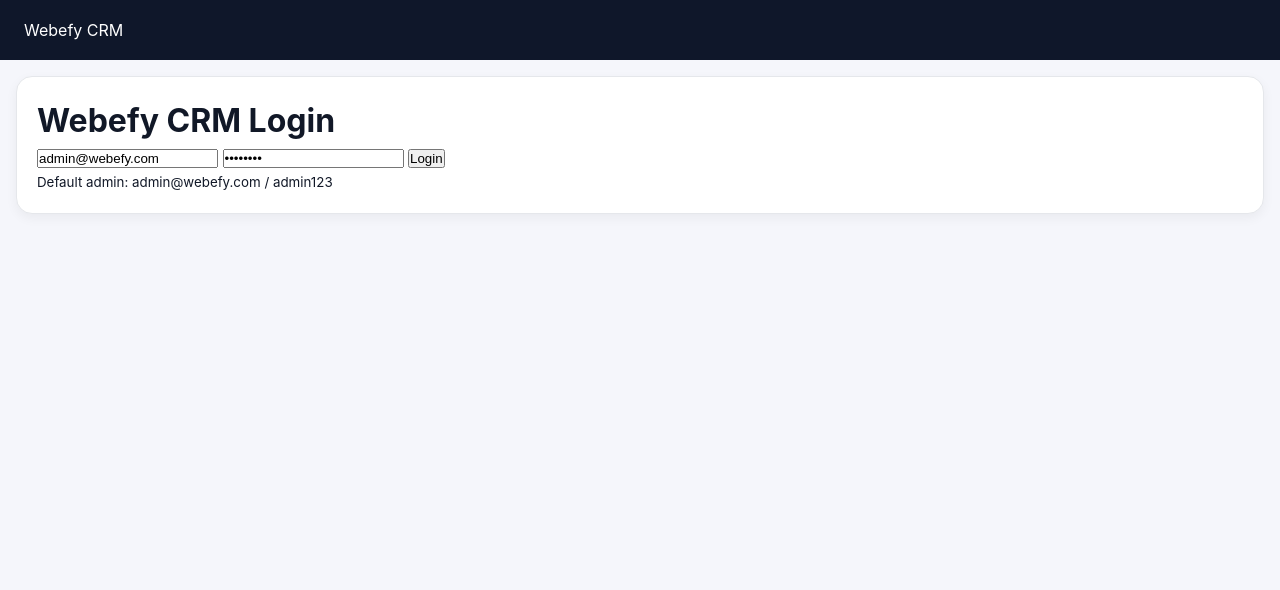
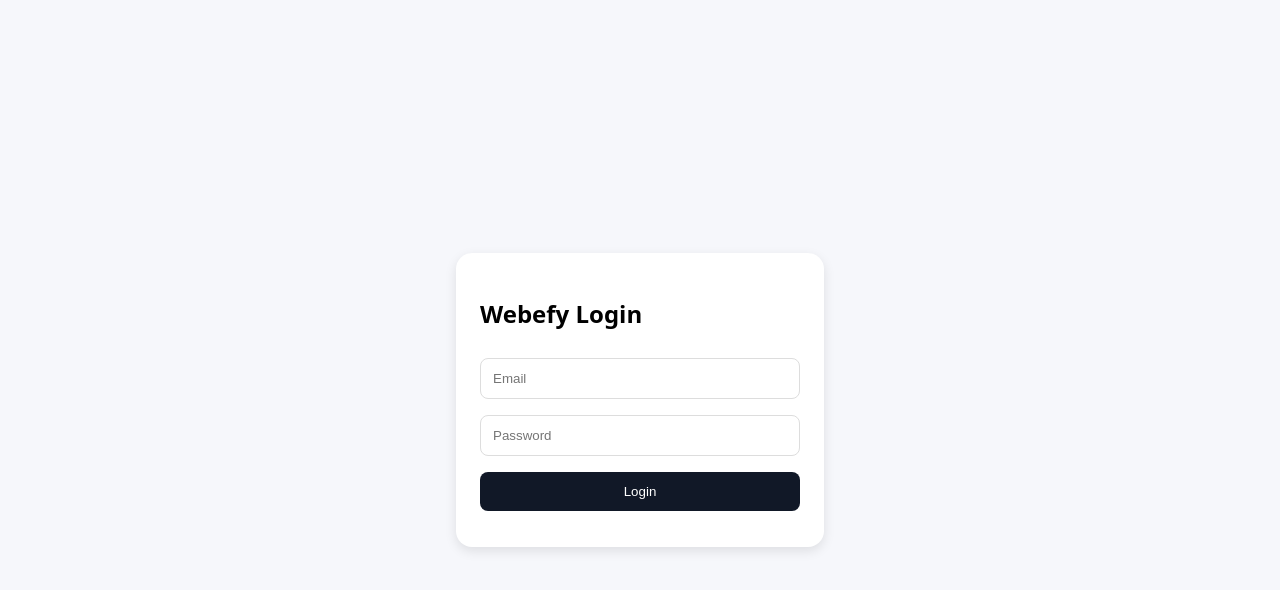
Before and after one commit to webefy2007/webefy.caller, a website: page public/index.html in a window 1280 px wide. Drawn offline with Linux system fonts and the light colour scheme.

Commit message:
Update index.html

```diff
--- a/public/index.html
+++ b/public/index.html
@@ -1,16 +1,16 @@
-<!DOCTYPE html>
-<html><head><meta charset="UTF-8"><meta name="viewport" content="width=device-width, initial-scale=1.0"><title>Webefy CRM</title><link rel="stylesheet" href="/style.css"></head>
-<body>
-<div class="topbar">Webefy CRM</div>
-<div class="container">
-  <div class="card">
-    <h1>Webefy CRM Login</h1>
-    <input id="email" type="email" value="admin@webefy.com" placeholder="Email" />
-    <input id="password" type="password" value="admin123" placeholder="Password" />
-    <button id="loginBtn">Login</button>
-    <p id="msg"></p>
-    <small>Default admin: admin@webefy.com / admin123</small>
-  </div>
-</div>
-<script src="/app.js"></script>
-</body></html>
+<!DOCTYPE html><html><head><meta charset="UTF-8"><meta name="viewport" content="width=device-width, initial-scale=1.0"><title>Login</title>
+<style>body{font-family:system-ui;background:#f6f7fb;display:flex;align-items:center;justify-content:center;height:100vh;margin:0}.card{background:#fff;padding:24px;border-radius:16px;box-shadow:0 4px 12px rgba(0,0,0,.1);width:320px}input{width:100%;padding:12px;border:1px solid #ddd;border-radius:8px;margin:8px 0;box-sizing:border-box}button{width:100%;padding:12px;background:#111827;color:#fff;border:none;border-radius:8px;cursor:pointer;margin-top:8px}</style>
+</head><body><div class="card"><h2>Webefy Login</h2><input id="email" placeholder="Email"><input id="pass" type="password" placeholder="Password"><button onclick="login()">Login</button><p id="msg" style="color:red;font-size:12px"></p></div>
+<script>
+async function login(){
+ const email=document.getElementById('email').value.trim();
+ const password=document.getElementById('pass').value.trim();
+ const r=await fetch('/api/login',{method:'POST',headers:{'Content-Type':'application/json'},body:JSON.stringify({email,password})});
+ const d=await r.json();
+ if(!r.ok){ document.getElementById('msg').innerText=d.error; return; }
+ localStorage.setItem('token', d.token);
+ localStorage.setItem('role', d.role);
+ localStorage.setItem('email', d.email);
+ location.href='/dashboard.html';
+}
+</script></body></html>
```
